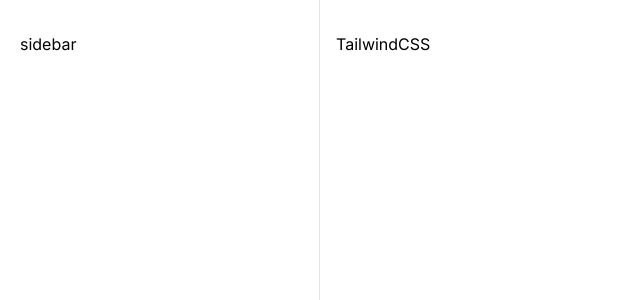
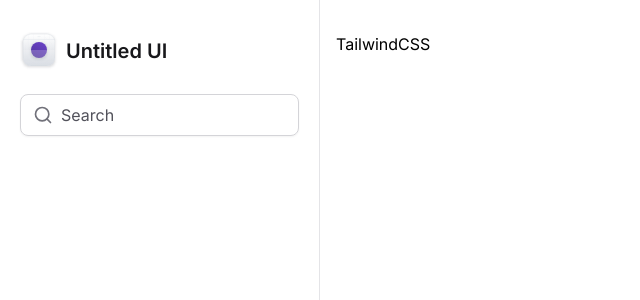
Before and after one commit to jhonnydelima/tailwind-next, a Next.js app: page / in a window 1280 px wide. Shown: the top 300 px of the page, without its empty margins (0-640 px from the left). Built offline with nearby package versions, Linux system fonts and the light colour scheme.

Commit message:
feat: add Logo and SearchBar components

```diff
--- a/package.json
+++ b/package.json
@@ -9,6 +9,7 @@
     "lint": "next lint"
   },
   "dependencies": {
+    "lucide-react": "^0.364.0",
     "next": "14.1.4",
     "react": "^18",
     "react-dom": "^18"
--- a/prettier.config.js
+++ /dev/null
@@ -1,3 +0,0 @@
-module.exports = {
-  plugins: [require('prettier-plugin-tailwindcss')],
-}
--- a/src/app/layout.tsx
+++ b/src/app/layout.tsx
@@ -1,6 +1,7 @@
 import type { Metadata } from 'next'
 import { Inter } from 'next/font/google'
 import './globals.css'
+import { Sidebar } from '@/components/Sidebar'
 
 const inter = Inter({ subsets: ['latin'] })
 
@@ -17,12 +18,10 @@
   return (
     <html lang="en">
       <body className={inter.className}>
-        <div className="min-h-screen grid grid-cols-app">
-          <aside className="border-r border-zinc-200 px-5 py-8">sidebar</aside>
+        <div className="grid min-h-screen grid-cols-app">
+          <Sidebar />
 
-          <main className="px-4 pb-12 pt-8">
-            {children}
-          </main>
+          <main className="px-4 pb-12 pt-8">{children}</main>
         </div>
       </body>
     </html>
--- /dev/null
+++ b/src/components/Sidebar/Logo.tsx
@@ -0,0 +1,209 @@
+export function Logo() {
+  return (
+    <strong className="flex items-center gap-2 text-xl font-semibold text-zinc-900">
+      <svg
+        width={38}
+        height={38}
+        viewBox="0 0 38 38"
+        fill="none"
+        xmlns="http://www.w3.org/2000/svg"
+      >
+        <g filter="url(#filter0_dd_20001_307)">
+          <g clipPath="url(#clip0_20001_307)">
+            <rect x={3} y={2} width={32} height={32} rx={8} fill="#fff" />
+            <rect
+              x={3}
+              y={2}
+              width={32}
+              height={32}
+              rx={8}
+              fill="url(#paint0_linear_20001_307)"
+            />
+            <path
+              fillRule="evenodd"
+              clipRule="evenodd"
+              d="M19 4.039c-7.71 0-13.961 6.25-13.961 13.961 0 7.71 6.25 13.961 13.961 13.961 7.71 0 13.961-6.25 13.961-13.961 0-7.71-6.25-13.961-13.961-13.961zM4.961 18c0-7.753 6.286-14.039 14.039-14.039S33.039 10.247 33.039 18 26.753 32.039 19 32.039 4.961 25.753 4.961 18z"
+              fill="#D0D5DD"
+            />
+            <path
+              fillRule="evenodd"
+              clipRule="evenodd"
+              d="M19 14.078a3.922 3.922 0 100 7.845 3.922 3.922 0 000-7.845zM15 18a4 4 0 118 0 4 4 0 01-8 0z"
+              fill="#D0D5DD"
+            />
+            <path
+              fillRule="evenodd"
+              clipRule="evenodd"
+              d="M19 15.32a2.68 2.68 0 100 5.36 2.68 2.68 0 000-5.36zM16.243 18a2.757 2.757 0 115.514 0 2.757 2.757 0 01-5.514 0z"
+              fill="#D0D5DD"
+            />
+            <path d="M18.961 2h.078v32h-.078V2z" fill="#D0D5DD" />
+            <path d="M35 17.96v.079H3v-.078h32z" fill="#D0D5DD" />
+            <path
+              d="M29.602 2h.078v32h-.078V2zM13.64 2h.078v32h-.077V2zM24.282 2h.077v32h-.077V2zM8.32 2h.078v32H8.32V2z"
+              fill="#D0D5DD"
+            />
+            <path
+              d="M35 28.602v.077H3v-.077h32zM35 12.64v.078H3v-.077h32zM35 23.281v.078H3v-.078h32zM35 7.32v.078H3V7.32h32z"
+              fill="#D0D5DD"
+            />
+            <g filter="url(#filter1_dd_20001_307)">
+              <circle
+                cx={19}
+                cy={18}
+                r={8}
+                fill="url(#paint1_linear_20001_307)"
+              />
+            </g>
+            <g filter="url(#filter2_b_20001_307)">
+              <path
+                d="M3 18h32v3.2c0 4.48 0 6.72-.872 8.432a8 8 0 01-3.496 3.496C28.92 34 26.68 34 22.2 34h-6.4c-4.48 0-6.72 0-8.432-.872a8 8 0 01-3.496-3.496C3 27.92 3 25.68 3 21.2V18z"
+                fill="#fff"
+                fillOpacity={0.2}
+              />
+            </g>
+          </g>
+          <rect
+            x={3.15}
+            y={2.15}
+            width={31.7}
+            height={31.7}
+            rx={7.85}
+            stroke="#D0D5DD"
+            strokeWidth={0.3}
+          />
+        </g>
+        <defs>
+          <filter
+            id="filter0_dd_20001_307"
+            x={0}
+            y={0}
+            width={38}
+            height={38}
+            filterUnits="userSpaceOnUse"
+            colorInterpolationFilters="sRGB"
+          >
+            <feFlood floodOpacity={0} result="BackgroundImageFix" />
+            <feColorMatrix
+              in="SourceAlpha"
+              values="0 0 0 0 0 0 0 0 0 0 0 0 0 0 0 0 0 0 127 0"
+              result="hardAlpha"
+            />
+            <feOffset dy={1} />
+            <feGaussianBlur stdDeviation={1} />
+            <feColorMatrix values="0 0 0 0 0.0627451 0 0 0 0 0.0941176 0 0 0 0 0.156863 0 0 0 0.06 0" />
+            <feBlend
+              in2="BackgroundImageFix"
+              result="effect1_dropShadow_20001_307"
+            />
+            <feColorMatrix
+              in="SourceAlpha"
+              values="0 0 0 0 0 0 0 0 0 0 0 0 0 0 0 0 0 0 127 0"
+              result="hardAlpha"
+            />
+            <feOffset dy={1} />
+            <feGaussianBlur stdDeviation={1.5} />
+            <feColorMatrix values="0 0 0 0 0.0627451 0 0 0 0 0.0941176 0 0 0 0 0.156863 0 0 0 0.1 0" />
+            <feBlend
+              in2="effect1_dropShadow_20001_307"
+              result="effect2_dropShadow_20001_307"
+            />
+            <feBlend
+              in="SourceGraphic"
+              in2="effect2_dropShadow_20001_307"
+              result="shape"
+            />
+          </filter>
+          <filter
+            id="filter1_dd_20001_307"
+            x={8}
+            y={8}
+            width={22}
+            height={22}
+            filterUnits="userSpaceOnUse"
+            colorInterpolationFilters="sRGB"
+          >
+            <feFlood floodOpacity={0} result="BackgroundImageFix" />
+            <feColorMatrix
+              in="SourceAlpha"
+              values="0 0 0 0 0 0 0 0 0 0 0 0 0 0 0 0 0 0 127 0"
+              result="hardAlpha"
+            />
+            <feOffset dy={1} />
+            <feGaussianBlur stdDeviation={1} />
+            <feColorMatrix values="0 0 0 0 0.0627451 0 0 0 0 0.0941176 0 0 0 0 0.156863 0 0 0 0.06 0" />
+            <feBlend
+              in2="BackgroundImageFix"
+              result="effect1_dropShadow_20001_307"
+            />
+            <feColorMatrix
+              in="SourceAlpha"
+              values="0 0 0 0 0 0 0 0 0 0 0 0 0 0 0 0 0 0 127 0"
+              result="hardAlpha"
+            />
+            <feOffset dy={1} />
+            <feGaussianBlur stdDeviation={1.5} />
+            <feColorMatrix values="0 0 0 0 0.0627451 0 0 0 0 0.0941176 0 0 0 0 0.156863 0 0 0 0.1 0" />
+            <feBlend
+              in2="effect1_dropShadow_20001_307"
+              result="effect2_dropShadow_20001_307"
+            />
+            <feBlend
+              in="SourceGraphic"
+              in2="effect2_dropShadow_20001_307"
+              result="shape"
+            />
+          </filter>
+          <filter
+            id="filter2_b_20001_307"
+            x={-2}
+            y={13}
+            width={42}
+            height={26}
+            filterUnits="userSpaceOnUse"
+            colorInterpolationFilters="sRGB"
+          >
+            <feFlood floodOpacity={0} result="BackgroundImageFix" />
+            <feGaussianBlur in="BackgroundImageFix" stdDeviation={2.5} />
+            <feComposite
+              in2="SourceAlpha"
+              operator="in"
+              result="effect1_backgroundBlur_20001_307"
+            />
+            <feBlend
+              in="SourceGraphic"
+              in2="effect1_backgroundBlur_20001_307"
+              result="shape"
+            />
+          </filter>
+          <linearGradient
+            id="paint0_linear_20001_307"
+            x1={19}
+            y1={2}
+            x2={19}
+            y2={34}
+            gradientUnits="userSpaceOnUse"
+          >
+            <stop stopColor="#fff" />
+            <stop offset={1} stopColor="#D0D5DD" />
+          </linearGradient>
+          <linearGradient
+            id="paint1_linear_20001_307"
+            x1={15}
+            y1={26}
+            x2={23}
+            y2={10}
+            gradientUnits="userSpaceOnUse"
+          >
+            <stop stopColor="#53389E" />
+            <stop offset={1} stopColor="#6941C6" />
+          </linearGradient>
+          <clipPath id="clip0_20001_307">
+            <rect x={3} y={2} width={32} height={32} rx={8} fill="#fff" />
+          </clipPath>
+        </defs>
+      </svg>
+      <span>Untitled UI</span>
+    </strong>
+  )
+}
--- /dev/null
+++ b/src/components/Sidebar/SearchBar.tsx
@@ -0,0 +1,14 @@
+import { Search } from 'lucide-react'
+
+export function SearchBar() {
+  return (
+    <div className="flex w-full items-center rounded-lg border border-zinc-300 px-3 py-2 shadow-sm">
+      <Search className="absolute h-5 w-5 text-zinc-500" />
+
+      <input
+        className="ml-7 flex-1 border-0 bg-transparent p-0 text-zinc-900 placeholder-zinc-600"
+        placeholder="Search"
+      />
+    </div>
+  )
+}
--- /dev/null
+++ b/src/components/Sidebar/index.tsx
@@ -0,0 +1,12 @@
+import { Logo } from './Logo'
+import { SearchBar } from './SearchBar'
+
+export function Sidebar() {
+  return (
+    <aside className="space-y-6 border-r border-zinc-200 px-5 py-8">
+      <Logo />
+
+      <SearchBar />
+    </aside>
+  )
+}
```
Also changed, not shown: .prettierrc.json (added), 1 other file (tests, documents, lock files or other folders).
